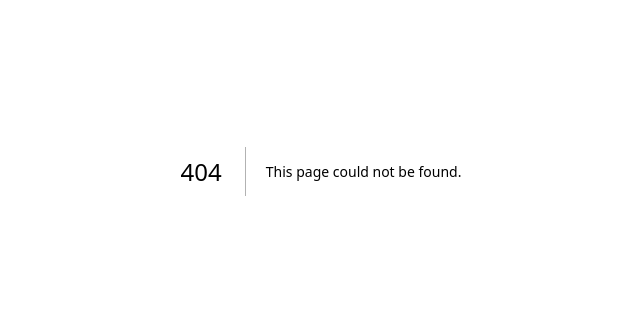
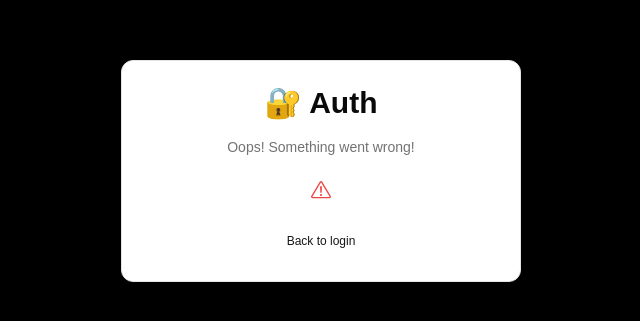
Before and after one commit to AryanTele/RBAC_AUTH, a Next.js app: page /auth/error in a window 1280 px wide. Before the commit this address had no page. Shown: the part 229-550 px from the top of the page, without its empty margins (319-959 px from the left). Built offline with nearby package versions, Linux system fonts and the light colour scheme.

Commit message:
add custom error page for OAuthAccountNotLinked

```diff
--- /dev/null
+++ b/app/auth/error/page.tsx
@@ -0,0 +1,8 @@
+import { ErrorCard } from "@/components/auth/error-card";
+import React from "react";
+
+const AuthErrorPage = () => {
+  return <ErrorCard />;
+};
+
+export default AuthErrorPage;
--- /dev/null
+++ b/components/auth/error-card.tsx
@@ -0,0 +1,16 @@
+import { CardWrapper } from "./card-wrapper";
+import { ExclamationTriangleIcon } from "@radix-ui/react-icons";
+
+export const ErrorCard = () => {
+  return (
+    <CardWrapper
+      headerLabel="Oops! Something went wrong!"
+      backButtonHref="/auth/login"
+      backButtonLabel="Back to login"
+    >
+      <div className="w-full flex items-center justify-center text-destructive">
+        <ExclamationTriangleIcon className="size-5" />
+      </div>
+    </CardWrapper>
+  );
+};
--- a/components/auth/login-form.tsx
+++ b/components/auth/login-form.tsx
@@ -5,6 +5,7 @@ import { CardWrapper } from "./card-wrapper";
 import { useForm } from "react-hook-form";
 import { zodResolver } from "@hookform/resolvers/zod";
 import { useState, useTransition } from "react";
+import { useSearchParams } from "next/navigation";
 import {
   Form,
   FormControl,
@@ -19,6 +20,11 @@ import { FormError } from "../form-error";
 import { FormSucess } from "../form-success";
 import { login } from "@/actions/login";
 export const LoginForm = () => {
+  const searchParams = useSearchParams();
+  const urlError =
+    searchParams.get("error") === "OAuthAccountNotLinked"
+      ? "Email already in use with different provider !"
+      : "";
   const [error, setError] = useState<string>("");
   const [success, setSuccess] = useState<string>("");
 
@@ -35,8 +41,8 @@ export const LoginForm = () => {
     setSuccess("");
     startTransition(() => {
       login(values).then((data) => {
-        setError(data.error!);
-        setSuccess(data.success!);
+        setError(data!.error);
+        //setSuccess(data?.success);
       });
     });
   };
@@ -87,7 +93,7 @@ export const LoginForm = () => {
               )}
             />
           </div>
-          <FormError message={error} />
+          <FormError message={error || urlError} />
           <FormSucess message={success} />
           <Button
             variant="default"
--- a/route.ts
+++ b/route.ts
@@ -8,7 +8,7 @@ export const publicRoutes = ["/"];
  * This route will redirect user to settings after authentications
  * @type {string[]}
  */
-export const authRoutes = ["/auth/login", "/auth/register"];
+export const authRoutes = ["/auth/login", "/auth/register", "/auth/error"];
 
 /**
  * Prefix for api authentication routes
```
Also changed, not shown: auth.ts (+13 -1 lines).
